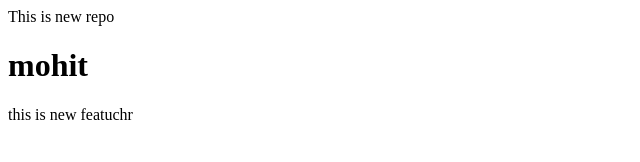
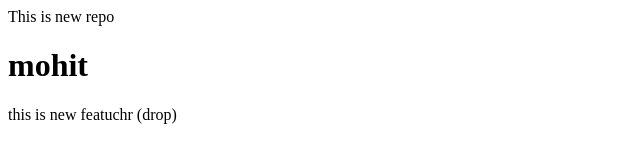
Before and after one commit to mohitr2005/localrepo, a plain HTML site: page index.html in a window 1280 px wide. Shown: the full height of the page, 0-640 px from the left. Drawn offline with Linux system fonts and the light colour scheme.

```diff
--- a/index.html
+++ b/index.html
@@ -1,3 +1,3 @@
 <p>This is new repo</p>
 <h1>mohit</h1>
-<p>this is new featuchr</p>
+<p>this is new featuchr (drop)</p>
```
